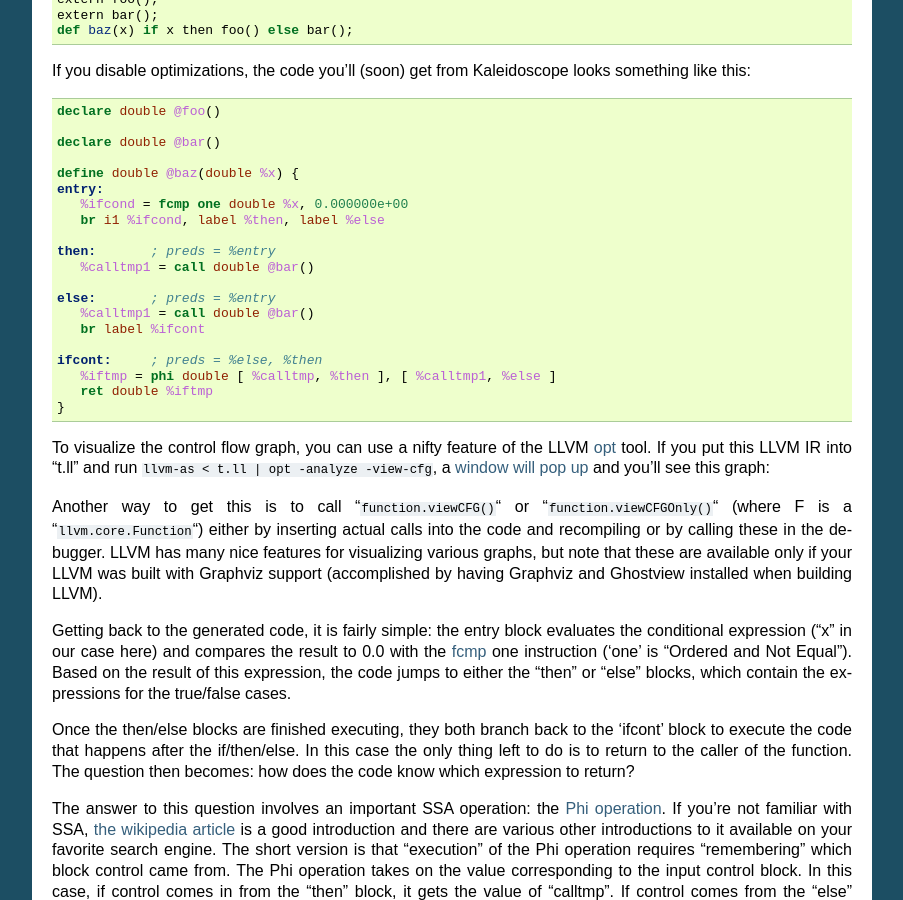
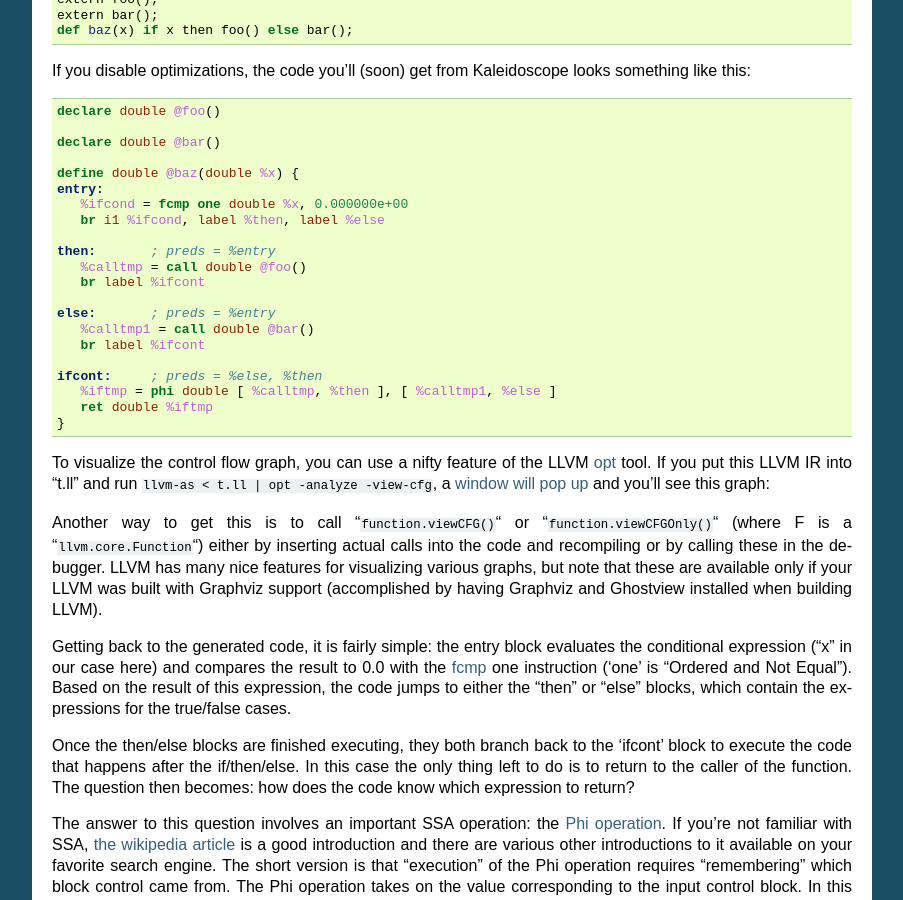
Before and after one commit to llvmpy/llvmpy, a Sphinx documentation site: the page built from docs/source/doc/kaleidoscope/PythonLangImpl5.rst, in a window 1280 px wide and 900 px high, scrolled down 2541 px. Shown: the whole window, without its empty margins (198-1101 px from the left). Built offline with Sphinx 7.4.7, drawn with Linux system fonts in a browser that asks for light colours.

Commit message:
Correct if-then-else LLVM asm example.
As was present vividly breaks LLVM IR constraints on SSA and basic-blocks:
same var being assigned twice, no control transfer at the end of basic block.
Compare with the original:
http://www.mdevan.org/llvm-py/kaleidoscope/PythonLangImpl5.html

```diff
--- a/docs/source/doc/kaleidoscope/PythonLangImpl5.rst
+++ b/docs/source/doc/kaleidoscope/PythonLangImpl5.rst
@@ -217,7 +217,8 @@ Kaleidoscope looks something like this:
       br i1 %ifcond, label %then, label %else
 
    then:       ; preds = %entry
-      %calltmp1 = call double @bar()
+      %calltmp = call double @foo()
+      br label %ifcont
 
    else:       ; preds = %entry
       %calltmp1 = call double @bar()
```
